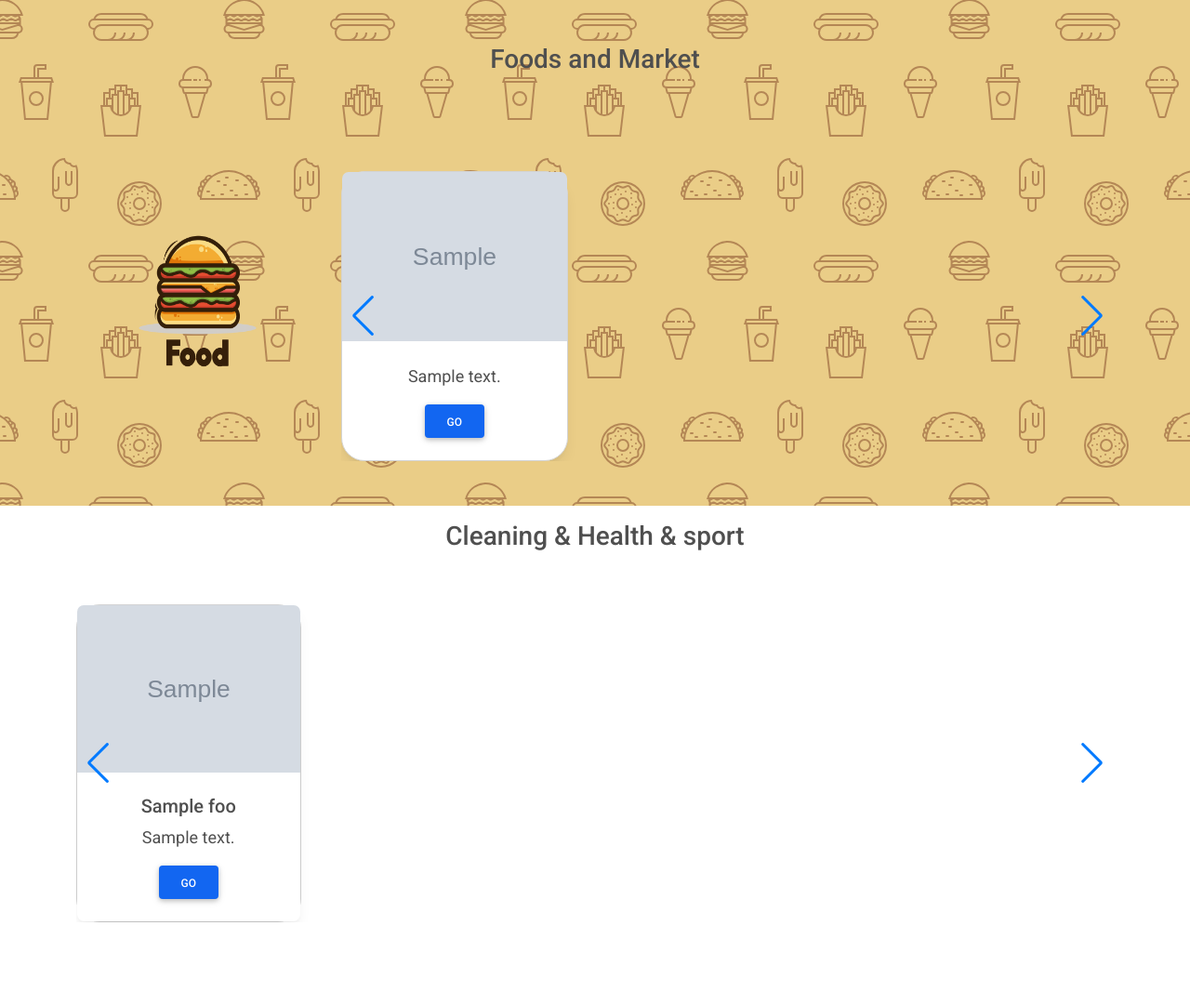
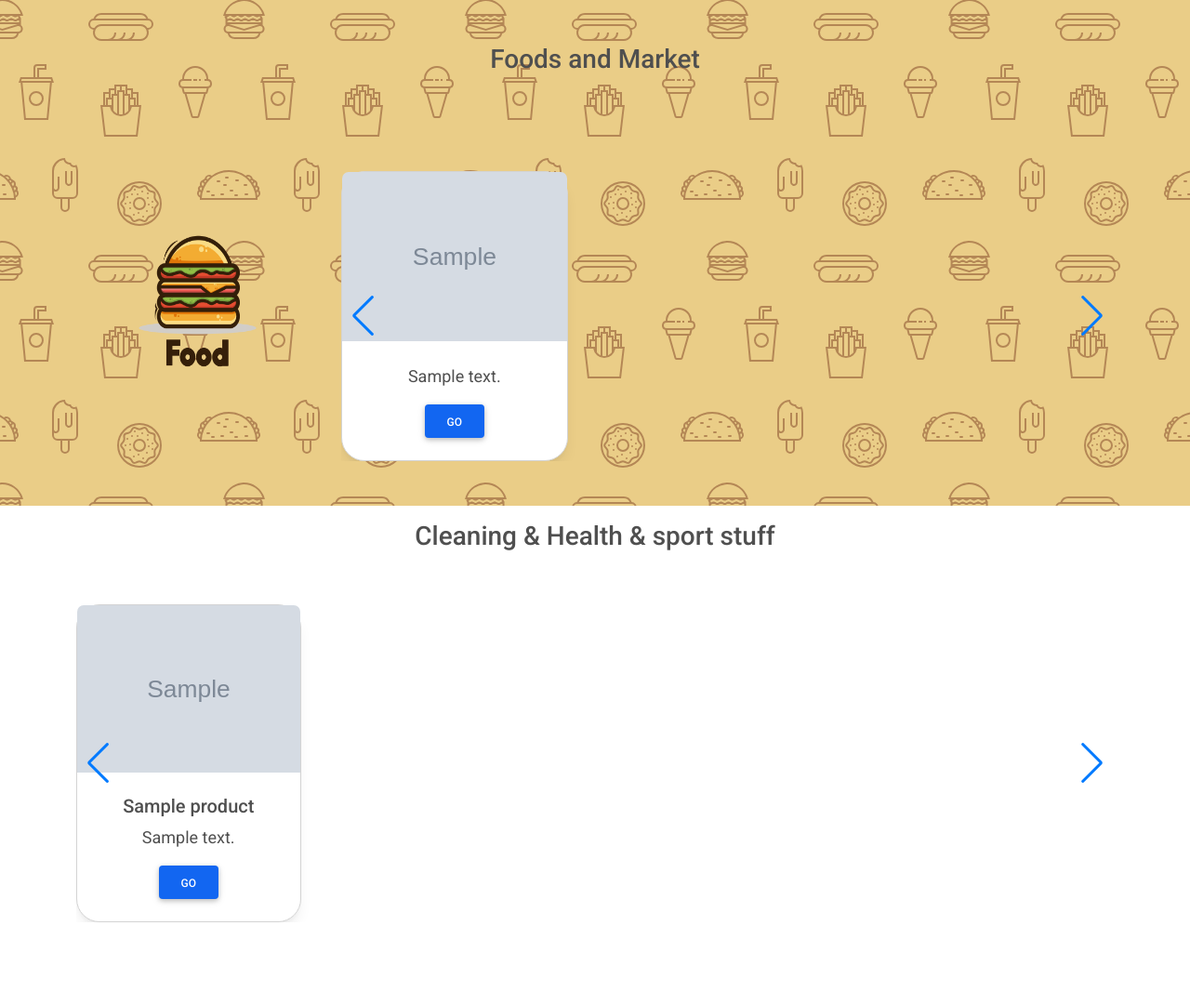
Before and after one commit to kianoushit1999/Shopify, a Django app: template templates/index.html in a window 1280 px wide. Shown: the part 2669-3750 px from the top of the page at 93% size. Run offline with Django 3.2, Linux system fonts and the light colour scheme; tables that the repository leaves empty hold one stand-in row (values such as "Sample post"); the template is opened without the code that fills it: values that come from a table or form of the project are taken from there, most other values are stand-ins (such as "Sample title", 1, 10 or a date in 2020); grey boxes marked "Sample" are stand-in pictures; some libraries are stand-ins or nearby versions.

Commit message:
adding counter to models and compeleting cleaning health soprt stuff

```diff
--- a/product/models.py
+++ b/product/models.py
@@ -229,6 +229,10 @@ class ProductMeta(models.Model):
         decimal_places=3
     )
 
+    counter = models.IntegerField(
+        default=0
+    )
+
 class Like(models.Model):
     user = models.ForeignKey(
         to=User,
--- a/product/urls.py
+++ b/product/urls.py
@@ -6,6 +6,7 @@ from .views import *
 
 app_name = 'product'
 urlpatterns = [
-                    path('<slug:slug>/', SpecificCategory.as_view(), name='category')
+                    path('<slug:slug>/', SpecificCategory.as_view(), name='category'),
+                    path('<slug:slug>/', OneProfuct.as_view(), name='singleProduct')
               ] + static(settings.STATIC_URL, document_root=settings.STATIC_ROOT) + \
               static(settings.MEDIA_URL, document_root=settings.MEDIA_ROOT)
--- a/product/views.py
+++ b/product/views.py
@@ -6,3 +6,6 @@ from django.views.generic import TemplateView
 
 class SpecificCategory(TemplateView):
     template_name = 'category.html'
+
+class OneProfuct(TemplateView):
+    template_name = 'oneProduct.html'
--- a/templates/index.html
+++ b/templates/index.html
@@ -206,27 +206,25 @@
             </div>
         </section>
         <section>
-            <h3 class="text-center pt-3 text-center">Cleaning & Health & sport</h3>
+            <h3 class="text-center pt-3 text-center">Cleaning & Health & sport stuff</h3>
             <div class="container py-5">
                 <div class="row">
                     <div class="col-12">
                         <div class="swiper-container swiper-three">
                             <div class="swiper-wrapper">
-                                {% for foo in clean_sport %}
-                                    <div class="swiper-slide">
-                                        <div class="card">
+                                {% for product in sample_product %}
+                                    <div class="swiper-slide card">
                                         <img
-                                                    src="{{ foo.images.url }}"
+                                                src="{{ product.image.url }}"
                                                 class="card-img-top"
                                                 alt="..."
                                         />
                                         <div class="card-body">
-                                                <h5 class="card-title">{{ foo.title }}</h5>
+                                            <h5 class="card-title">{{ product.name }}</h5>
                                             <p class="card-text">
-                                                    {{ foo.content }}
+                                                {{ product.details }}
                                             </p>
-                                                <a href="#!" class="btn btn-primary"> Go </a>
-                                            </div>
+                                            <a href="{% url 'product:singleProduct' product.slug %}" class="btn btn-primary"> Go </a>
                                         </div>
                                     </div>
                                 {% endfor %}
```
Also changed, not shown: shop/views.py (+6 -1 lines), templates/oneProduct.html (added, +10 -0 lines). Lines whose indentation alone changed are shown as unchanged.
